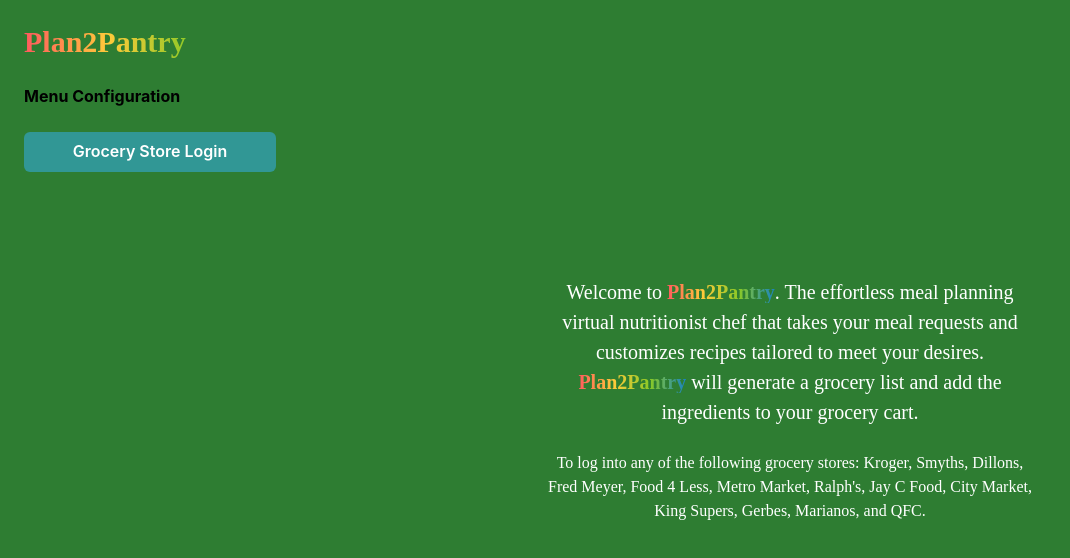
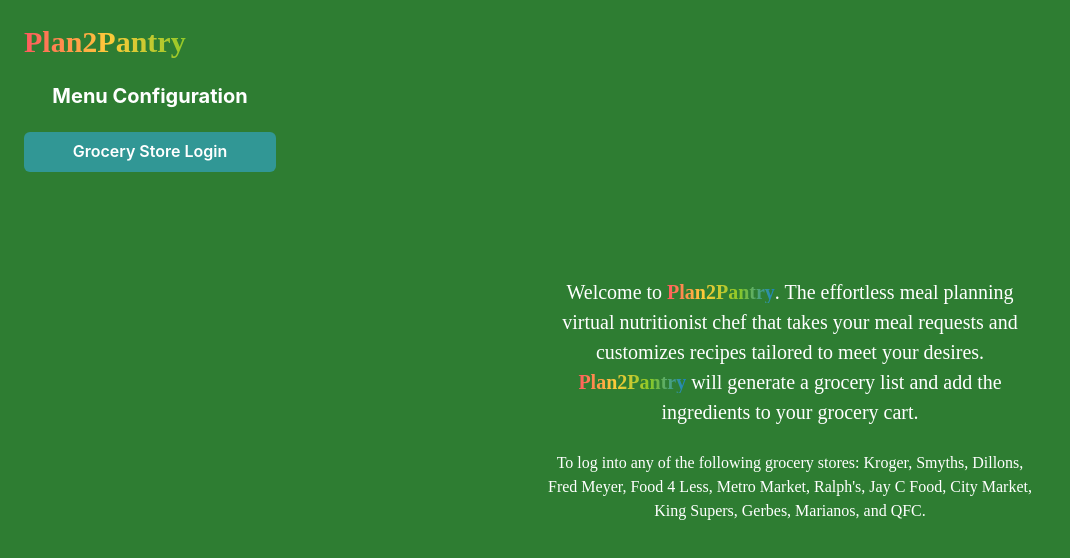
Before and after one commit to maa11235/meal-planner-frontend, a React (Create React App) app: page / in a window 1280 px wide. Shown: the top 558 px of the page, without its empty margins (0-1070 px from the left). Built offline with nearby package versions, Linux system fonts and the light colour scheme.

Commit message:
update to menu configuration as title of the left panel.

```diff
--- a/src/App.js
+++ b/src/App.js
@@ -47,9 +47,14 @@
             </Heading>
 
             {/* Menu Configuration Label */}
-            <Text fontSize="md" fontWeight="bold" color="black">
+            <Heading
+              as="h2"
+              size="md"
+              textAlign="center"
+              color="white"
+            >
               Menu Configuration
-            </Text>
+            </Heading>
 
             {/* Grocery Store Login Button */}
             <Button colorScheme="teal" onClick={handleGeneratePlan}>
```
